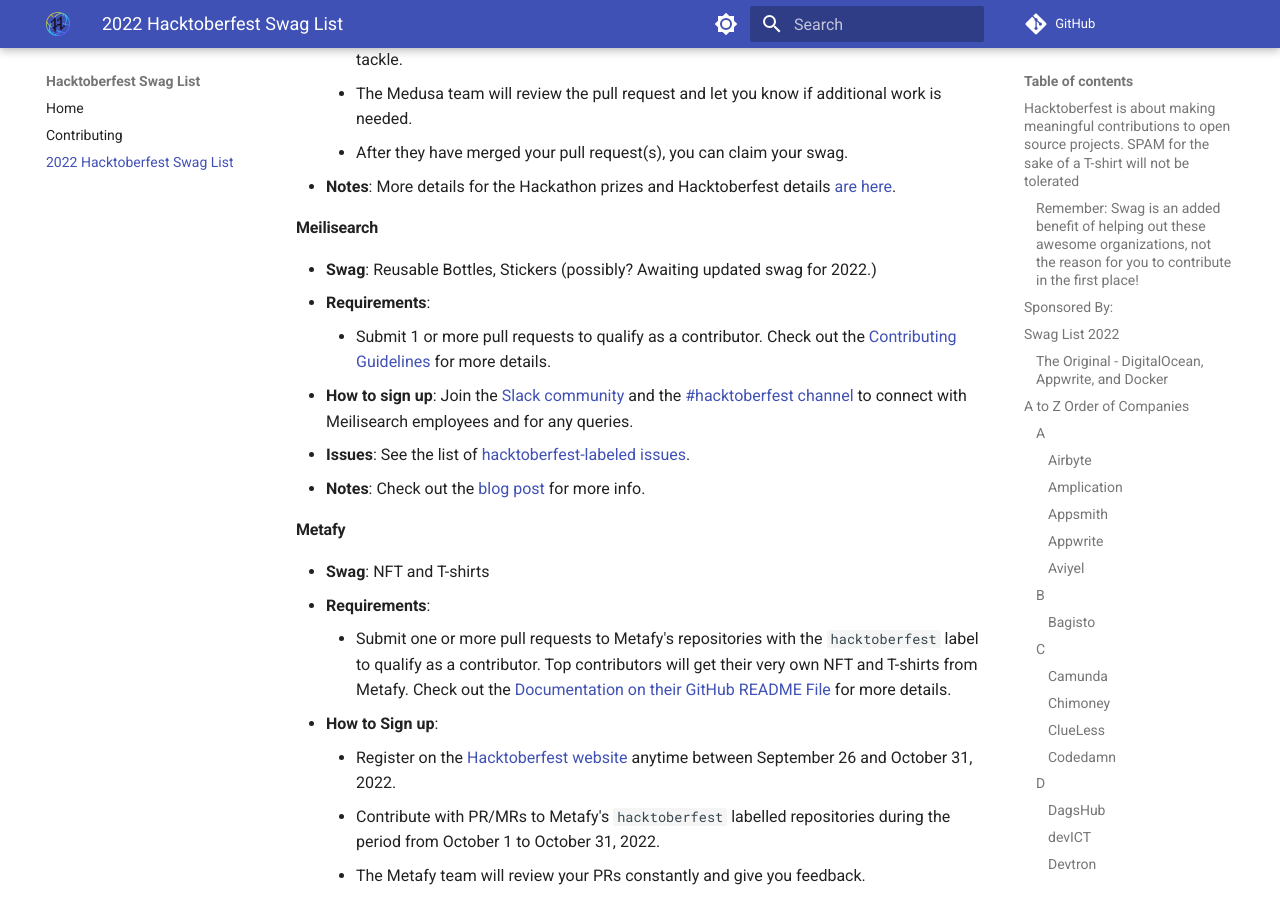
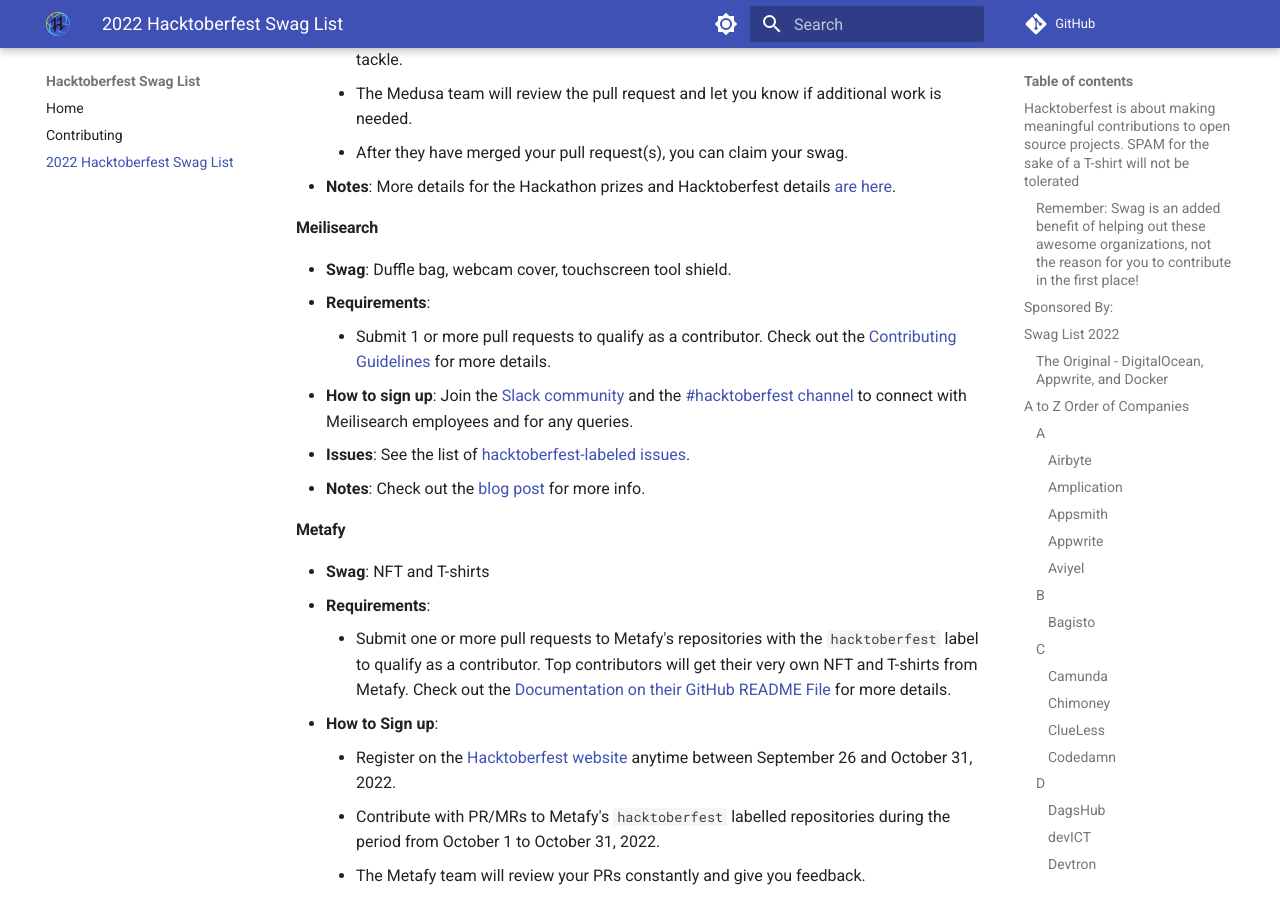
Before and after one commit to crweiner/hacktoberfest-swag-list, an MkDocs documentation site: the page built from docs/list.md, in a window 1280 px wide and 900 px high, scrolled down 12672 px. Built offline with MkDocs 1.6.1 and Material for MkDocs 9.7.7, drawn with Linux system fonts in a browser that asks for light colours; plug-ins that fetch from the network failed and are left out; comment, search, counter and statistics services are not loaded.

Commit message:
Updated Meilisearch swag with accurate info
As confirmed on [Meilisearch blog](https://blog.meilisearch.com/hacktoberfest-2022-mid-october-update/)

```diff
--- a/docs/list.md
+++ b/docs/list.md
@@ -372,7 +372,7 @@
 
 #### **Meilisearch**
 
-- **Swag**: Reusable Bottles, Stickers (possibly? Awaiting updated swag for 2022.)
+- **Swag**: Duffle bag, webcam cover, touchscreen tool shield.
 - **Requirements**:
     - Submit 1 or more pull requests to qualify as a contributor. Check out the [Contributing Guidelines](https://github.com/meilisearch/.github/blob/main/Hacktoberfest_2022_contributors_guidelines.md) for more details.
 - **How to sign up**: Join the [Slack community](https://www.notion.so/6cd1509802984122ab74745f637b694f) and the [#hacktoberfest channel](https://meilicommunity.slack.com/archives/C02G1H43J2X) to connect with Meilisearch employees and for any queries.
```
